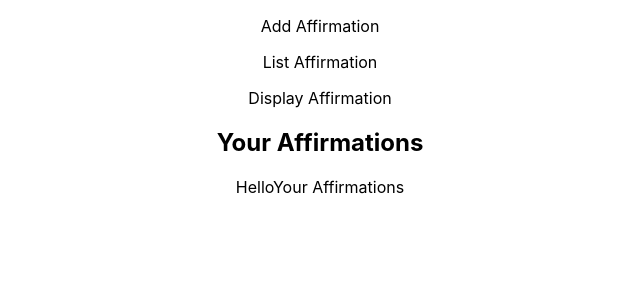
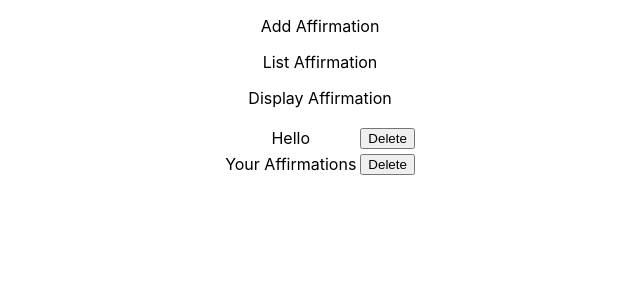
Before and after one commit to usaiyed27/affirmative, a React (Create React App) app: page / in a window 1280 px wide. Both pictures are taken after a click on the element "List Affirmation". Shown: the top 300 px of the page, without its empty margins (320-960 px from the left). Built offline with nearby package versions, Linux system fonts and the light colour scheme.

Commit message:
add delete functionality

```diff
--- a/src/components/DisplayAffirmation/DisplayAffirmation.js
+++ b/src/components/DisplayAffirmation/DisplayAffirmation.js
@@ -1,14 +1,10 @@
 import React from 'react';
 
-function DisplayAffirmation({listAffirm}){
+function DisplayAffirmation({displayAffirm}){
 	return(
 		<div className = 'display-affirmation'>
 			<h2>Affirmations to change mindset</h2>
-			<ul>
-				{listAffirm.map(item => (
-					<li key={item}>{item}</li>
-				))}
-			</ul>
+			<p id = 'affirmations'>{displayAffirm}</p>
 		</div>
 	)
 }
--- a/src/components/ListAffirmation/ListAffirmation.js
+++ b/src/components/ListAffirmation/ListAffirmation.js
@@ -1,11 +1,23 @@
 import React from 'react';
 
-function ListAffirmation({listAffirm}){
-	return(
-		<div className = 'list-affirmation'>
-			<h2>Your Affirmations</h2>
-			{listAffirm}
-		</div>
+function ListAffirmation({listAffirm, onClickDelete}){
+	const rows = listAffirm.map((row, index) => {
+		return(
+		 <tr key = {index}>
+			<td>{row}</td>
+			<td>
+				<button onClick = {() => onClickDelete(index)}>
+				Delete
+				</button>
+			</td>
+		</tr>
+		)
+	})
+
+	return (
+		<table style = {{'display':'flex', 'justifyContent':'center'}}>
+			<tbody>{rows}</tbody>
+		</table>
 	)
 }
 
--- a/src/containers/App.js
+++ b/src/containers/App.js
@@ -6,6 +6,8 @@ import ListAffirmation from '../components/ListAffirmation/ListAffirmation';
 import './App.css';
 
 class App extends Component {
+	_isMounted = false;
+
 	constructor() {
 		super()
 		this.state = {
@@ -45,14 +47,32 @@ class App extends Component {
 		}
 	}
 
-    // showAffirmation = () => {
-    // 	for(let i = 0; i< this.state.listAffirm.length; i++){
-    // 		return this.state.listAffirm[i];
-    // 	}
-    // }
+	onClickDelete = (index) => {
+		const { listAffirm } = this.state;
+
+		this.setState({
+			listAffirm: listAffirm.filter((affirm, i) => {
+				return i != index;
+			})
+		})
+	}
+
+   componentDidMount(){
+   	  let index = 0;
+
+   	  this.timer = setInterval(() => {
+   	  	this.setState({ displayAffirm: this.state.listAffirm[index]});
+   	  		index = (index + 1)%(this.state.listAffirm.length)
+   	  		//console.log(index)
+   	  	},2000)
+   }
+
+  	componentWillUnmount(){
+  		clearInterval(this.timer);
+  	}
 
 	render(){
-		const {listAffirm} = this.state;
+		const {displayAffirm, listAffirm} = this.state;
 		return (
 		    <div className="App">
 		      <Navigation onRouteChange = {this.onRouteChange}/>
@@ -65,11 +85,12 @@ class App extends Component {
 			    :(this.state.route === 'list')
 			      ?<ListAffirmation
 			      onRouteChange = {this.onRouteChange}
+			      onClickDelete = {this.onClickDelete}
 			      listAffirm = {listAffirm}
 			      />
 			      :<DisplayAffirmation
 			       onRouteChange = {this.onRouteChange}
-			       listAffirm = {listAffirm}
+			       displayAffirm = {displayAffirm}
 			       />
 		      }
 		    </div>
```
